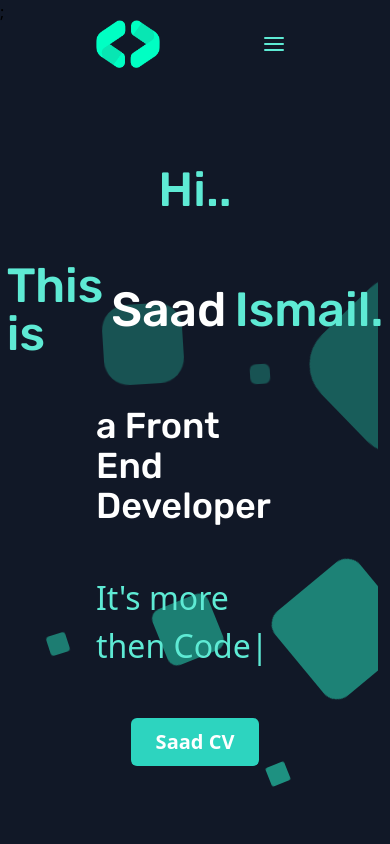
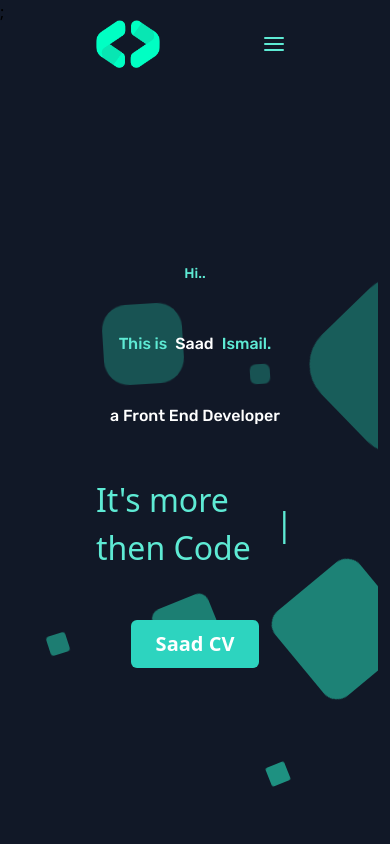
Before and after one commit to saadismail01/Portfolio, a React (Vite) app: page / in a window 390 px wide. Shown: the top 844 px of the page. Built offline with nearby package versions, Linux system fonts and the light colour scheme.

Commit message:
fixing the responsive design gor home page

```diff
--- a/src/pages/Home.tsx
+++ b/src/pages/Home.tsx
@@ -15,18 +15,15 @@ const Home = () => {
   }
 
   return (
-    <div
-      id="home"
-      className=" px-24 flex items-center justify-center h-screen w-full -mt-10 sm:flex sm:flex-row sm:justify-between sm:items-center"
-    >
+    <div className=" px-24 flex items-center justify-center h-screen w-full -mt-10 sm:flex sm:flex-row sm:justify-between sm:items-center">
       <div className="flex justify-center items-center w-full h-full flex-col space-y-12 ">
-        <span className="text-teal-300 text-5xl lg:text-7xl fontText ">
+        <span className="text-teal-300 text-sm lg:text-7xl fontText ">
           Hi..
         </span>
-        <span className="flex items-center justify-center  text-teal-300 text-5xl lg:text-6xl fontText">
+        <span className="flex items-center justify-center  text-teal-300 text-md lg:text-6xl fontText">
           This is <span className="text-white mx-2">Saad </span>Ismail.
         </span>
-        <h2 className="text-white text-4xl lg:text-4xl fontText">
+        <h2 className="text-white text- sm lg:text-4xl fontText">
           a Front End Developer
         </h2>
 
@@ -47,7 +44,9 @@ const Home = () => {
           style={{
             color: "#5eead4",
             fontSize: "2em",
-            display: "inline-block",
+            display: "flex",
+            alignItems: "center",
+            justifyContent: "center",
           }}
         />
         <button
```
